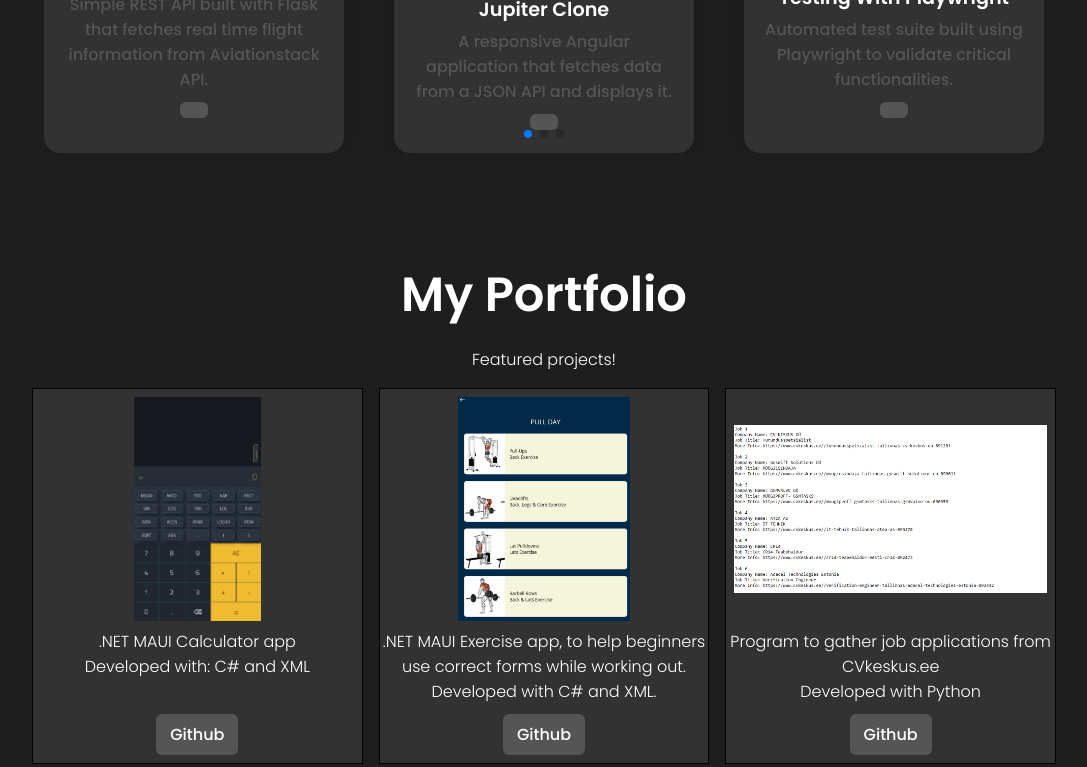
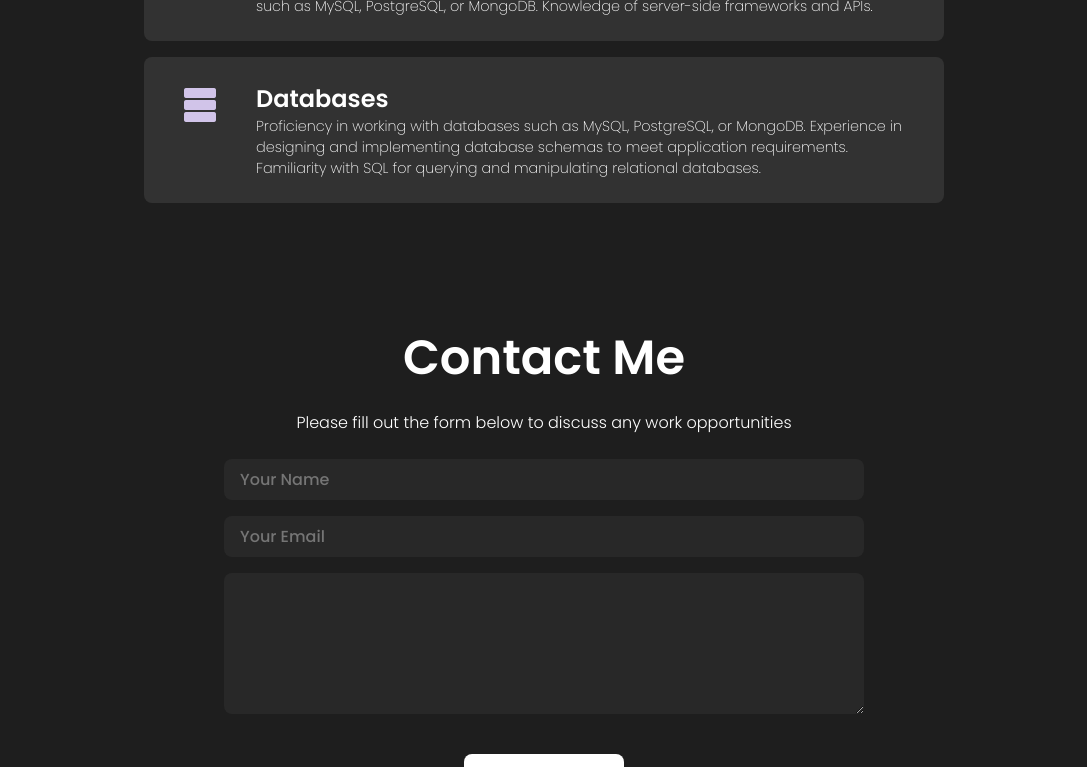
Before and after one commit to t6nislille/Portfolio-Website, a React (Create React App) app: page / in a window 1280 px wide. Shown: the part 2000-2767 px from the top of the page, without its empty margins (96-1183 px from the left). Built offline with nearby package versions, Linux system fonts and the light colour scheme.

Commit message:
Remove Works from homepage

```diff
--- a/src/App.js
+++ b/src/App.js
@@ -1,7 +1,6 @@
 import Navbar from "./components/NavBar/navbar";
 import Intro from "./components/Intro/intro.js";
 import Skills from "./components/Skills/skills.js";
-import Works from "./components/Works/works.js";
 import Contact from "./components/Contact/contact.js";
 import Footer from "./components/Footer/footer.js";
 import Carousell from "./components/Carousell/Carousell.js"
@@ -13,9 +12,8 @@ function App() {
     <div className="App">
       <Navbar/>
       <Intro/>
+      <Carousell/>
       <Skills/>
-      <Carousell/>
-      <Works/>
       <Contact/>
       <Footer/>
     </div>
```
